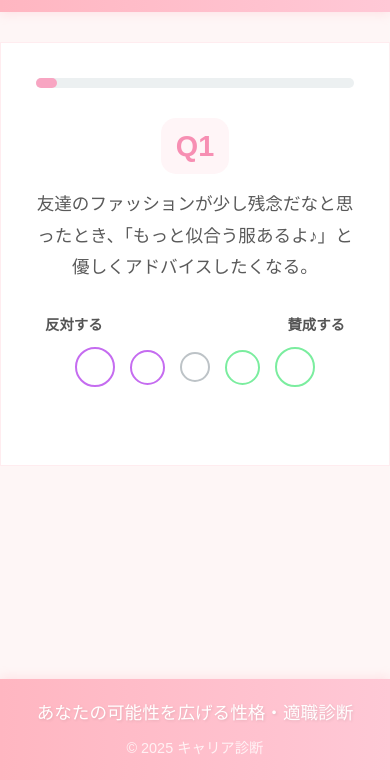
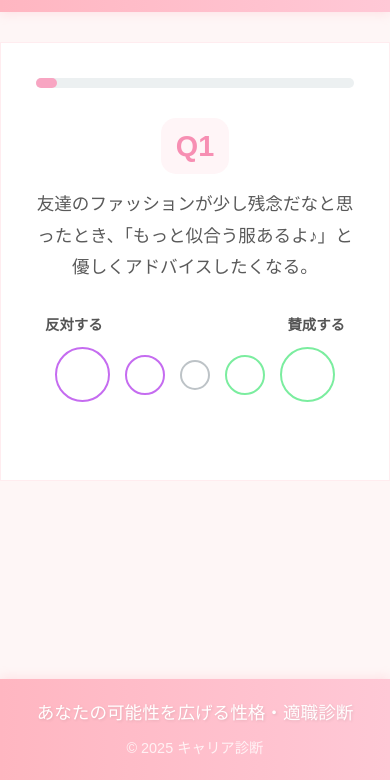
Before and after one commit to GETYAMAME/personality-career-test, a website: page index.html in a window 390 px wide. Both pictures are taken after a click on the button "診断を始める". Shown: the part 64-844 px from the top of the page. Drawn offline with nearby package versions, Linux system fonts and the light colour scheme.

Commit message:
選択肢の大きさをより極端に調整：端に行くほど大きく、中央は小さく

```diff
--- a/style.css
+++ b/style.css
@@ -356,25 +356,30 @@ input {
   transition: all 0.3s ease;
 }
 
-/* 端に行くほど大きくなるラジオボタン */
+/* 端に行くほど大きくなるラジオボタン（より極端に） */
 .option:nth-child(1) .radio-btn {
+  width: 70px;
+  height: 70px;
+}
+
+.option:nth-child(2) .radio-btn {
   width: 50px;
   height: 50px;
 }
 
-.option:nth-child(2) .radio-btn {
-  width: 45px;
-  height: 45px;
+.option:nth-child(3) .radio-btn {
+  width: 35px;
+  height: 35px;
 }
 
 .option:nth-child(4) .radio-btn {
-  width: 45px;
-  height: 45px;
+  width: 50px;
+  height: 50px;
 }
 
 .option:nth-child(5) .radio-btn {
-  width: 50px;
-  height: 50px;
+  width: 70px;
+  height: 70px;
 }
 
 .option:nth-child(1) .radio-btn,
@@ -572,25 +577,30 @@ input {
     max-width: 100%;
   }
 
-  /* レスポンシブ対応：端に行くほど大きくなるラジオボタン */
+  /* レスポンシブ対応：端に行くほど大きくなるラジオボタン（より極端に） */
   .option:nth-child(1) .radio-btn {
+    width: 55px;
+    height: 55px;
+  }
+
+  .option:nth-child(2) .radio-btn {
     width: 40px;
     height: 40px;
   }
 
-  .option:nth-child(2) .radio-btn {
-    width: 35px;
-    height: 35px;
+  .option:nth-child(3) .radio-btn {
+    width: 30px;
+    height: 30px;
   }
 
   .option:nth-child(4) .radio-btn {
-    width: 35px;
-    height: 35px;
+    width: 40px;
+    height: 40px;
   }
 
   .option:nth-child(5) .radio-btn {
-    width: 40px;
-    height: 40px;
+    width: 55px;
+    height: 55px;
   }
 
   .options-labels {
```
